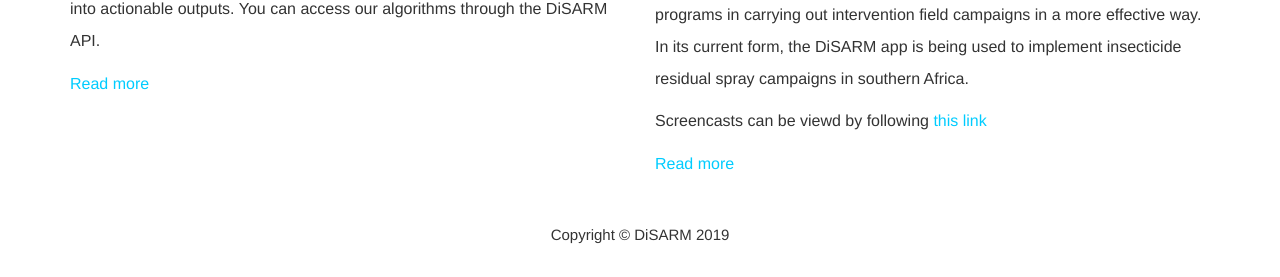
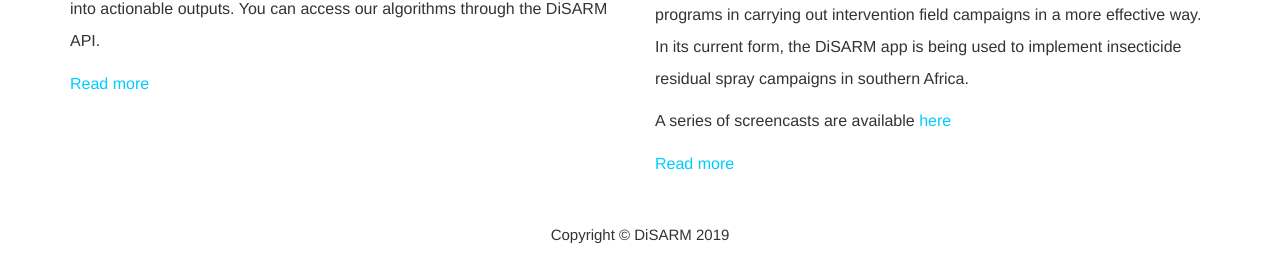
Before and after one commit to disarm-platform/disarm-website, a Jekyll site: the page built from index.html, in a window 1280 px wide and 900 px high, scrolled down 668 px. Shown: the part 620-897 px from the top of the window. Built offline with Jekyll 4.4.1, drawn with Linux system fonts in a browser that asks for light colours; some web fonts are replaced.

Commit message:
Update blurb_app.md

```diff
--- a/_includes/blurb_app.md
+++ b/_includes/blurb_app.md
@@ -4,6 +4,6 @@
 
 The DiSARM app is a spatial intelligence tool that supports disease control programs in carrying out intervention field campaigns in a more effective way. In its current form, the DiSARM app is being used to implement insecticide residual spray campaigns in southern Africa.
 
-Screencasts can be viewd by following [this link](https://www.youtube.com/playlist?list=PLjdoHmpUzEOfHg_WCs9UBFJYdvs1DWKHQ)
+A series of screencasts are available [here](https://www.youtube.com/playlist?list=PLjdoHmpUzEOfHg_WCs9UBFJYdvs1DWKHQ)
 
 [Read more](/app)
```
